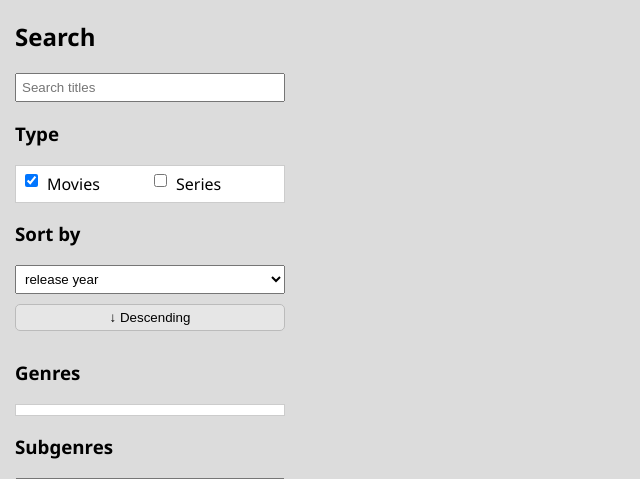
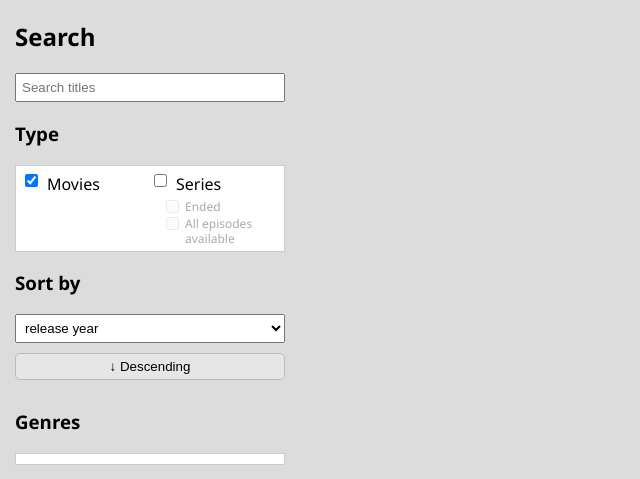
Before and after one commit to karussellbremser/media-control, a Flask app: page / in a window 1280 px wide. Shown: the part 199-678 px from the top of the page, without its empty margins (0-640 px from the left). Run offline with Flask 3, Linux system fonts and the light colour scheme; data that the repository does not hold is empty; some libraries are stand-ins or nearby versions.

Commit message:
server: "Ended" and "All episodes available" options for series
Two small checkboxes under Series narrow the shown series (movies are
unaffected): Ended (IMDb gives the series an end year) and All episodes
available (it has episodes and every one is in the library, the same test as
the complete-episodes badge). They are only enabled while Series is ticked
and are cleared by unticking it and by RESET FILTERS; the filter lives in
the shared _buildFilter, so the title count follows. UI texts say "the
library" rather than "your library".

Co-Authored-By: Claude Sonnet 5.5 <noreply@anthropic.com>

```diff
--- a/web/server.py
+++ b/web/server.py
@@ -96,20 +96,14 @@ def _buildFilter(search_query, year_from, year_to,
                  selected_interest_ids,
                  excluded_interest_ids,
                  selected_language_code,
-                 show_movies, show_series):
+                 show_movies, show_series,
+                 series_ended=False, series_fully_owned=False):
     """The part of the media query that decides WHICH titles match the current filter selection,
     shared by queryMedia (the list) and countMedia (the total shown above it) so the two can never
     disagree. Returns (joinSql, whereSql, havingSql, params) to be appended after "FROM media m JOIN
     title_type_enum tt ON ..." and before the caller's GROUP BY m.imdb_id / ORDER BY -- or None when
     no media type is selected at all (nothing can match)."""
-    # media types to include -- episodes never appear here (episodeTitleTypes is never added),
-    # since they were never meant to have their own top-level browsing entry
-    allowedTypeNames = []
-    if show_movies:
-        allowedTypeNames += Media.movieTitleTypes
-    if show_series:
-        allowedTypeNames += Media.seriesTitleTypes
-    if not allowedTypeNames:
+    if not (show_movies or show_series):
         return None
 
     joinSql = ""
@@ -121,8 +115,24 @@ def _buildFilter(search_query, year_from, year_to,
 
     sql = " WHERE m.subdir IS NOT NULL"
 
-    sql += " AND tt.title_type_name IN (" + ",".join("?" for _ in allowedTypeNames) + ")"
-    params.extend(allowedTypeNames)
+    # media types to include -- episodes never appear here (episodeTitleTypes is never added), since they
+    # were never meant to have their own top-level browsing entry. The two series options narrow the SERIES
+    # only (movies are unaffected): "ended" = IMDb gives the series an end year; "all episodes available" = it has
+    # episodes and every one of them is locally owned -- the same test as the list's complete-episodes badge
+    typeBranches = []
+    if show_movies:
+        typeBranches.append("tt.title_type_name IN (" + ",".join("?" for _ in Media.movieTitleTypes) + ")")
+        params.extend(Media.movieTitleTypes)
+    if show_series:
+        seriesCond = "tt.title_type_name IN (" + ",".join("?" for _ in Media.seriesTitleTypes) + ")"
+        params.extend(Media.seriesTitleTypes)
+        if series_ended:
+            seriesCond += " AND m.end_year IS NOT NULL"
+        if series_fully_owned:
+            seriesCond += (" AND EXISTS (SELECT 1 FROM media me WHERE me.series_imdb_id = m.imdb_id)"
+                           " AND NOT EXISTS (SELECT 1 FROM media me WHERE me.series_imdb_id = m.imdb_id AND me.subdir IS NULL)")
+        typeBranches.append("(" + seriesCond + ")")
+    sql += " AND (" + " OR ".join(typeBranches) + ")"
 
     # text search -- each word must match either the original or the primary (localized) title
     if search_query:
@@ -372,6 +382,8 @@ def search():
     selected_language_code = args.get('language') or None
     show_movies = args.get('movies', '1') == '1'
     show_series = args.get('series', '0') == '1'
+    series_ended = args.get('series_ended', '0') == '1'
+    series_fully_owned = args.get('series_full', '0') == '1'
 
     page = int(args.get('page', 1))
     limit = 50
@@ -398,7 +410,9 @@ def search():
             excluded_interest_ids,
             selected_language_code,
             show_movies,
-            show_series
+            show_series,
+            series_ended,
+            series_fully_owned
         )
         media = queryMedia(filters, args.get('sort', 'year'), args.get('order', 'desc'), limit, offset, random_seed)
         # the total only changes with the filters, not with the page, so only the first page asks for it
--- a/web/static/search.js
+++ b/web/static/search.js
@@ -25,6 +25,18 @@ document.addEventListener('DOMContentLoaded', () => {
 
 	const moviesCheckbox = document.getElementById('moviesCheckbox');
 	const seriesCheckbox = document.getElementById('seriesCheckbox');
+	// narrow the SERIES that are shown (movies are unaffected); only available while Series is ticked
+	const seriesEndedCheckbox = document.getElementById('seriesEndedCheckbox');
+	const seriesFullCheckbox = document.getElementById('seriesFullCheckbox');
+
+	function updateSeriesOptions() {
+		const enabled = seriesCheckbox.checked;
+		[seriesEndedCheckbox, seriesFullCheckbox].forEach(cb => {
+			if (!enabled) cb.checked = false;
+			cb.disabled = !enabled;
+			cb.closest('label').classList.toggle('disabled', !enabled);
+		});
+	}
 
 	const languageRadios = document.querySelectorAll('.languageRadio');
 	const genreCheckboxes = document.querySelectorAll('.genreCheckbox');
@@ -245,11 +257,11 @@ document.addEventListener('DOMContentLoaded', () => {
 					const link = makeEl('a', '', t.title + (t.year ? ' (' + t.year + ')' : ''));
 					if (t.owned) {
 						link.href = '#' + idString(t.imdbId);
-						link.title = 'in your library -- open';
+						link.title = 'in the library -- open';
 						attachDetailOpen(link, t.imdbId, t.title);
 					} else {
 						link.href = 'https://www.imdb.com/title/' + idString(t.imdbId) + '/';
-						link.title = 'not in your library -- open on IMDb';
+						link.title = 'not in the library -- open on IMDb';
 						link.target = '_blank';
 						link.rel = 'noopener noreferrer';
 					}
@@ -506,7 +518,7 @@ document.addEventListener('DOMContentLoaded', () => {
 				detailMeta.textContent = '';
 				detailChips.replaceChildren();
 				detailBody.replaceChildren(makeEl('div', 'detailError', err.status === 404
-					? "This title isn't in your library."
+					? "This title isn't in the library."
 					: 'The database may be temporarily busy -- close this and try again in a moment.'));
 				detailCover.classList.add('noCover');
 				detailCoverPane.classList.remove('coverLoading');
@@ -585,6 +597,7 @@ document.addEventListener('DOMContentLoaded', () => {
 
 		moviesCheckbox.checked = true;
 		seriesCheckbox.checked = false;
+		updateSeriesOptions();
 
 		document.querySelector('.languageRadio[value=""]').checked = true;
 
@@ -635,6 +648,8 @@ document.addEventListener('DOMContentLoaded', () => {
             language: document.querySelector('.languageRadio:checked').value,
 			movies: moviesCheckbox.checked ? '1' : '0',
 			series: seriesCheckbox.checked ? '1' : '0',
+			series_ended: seriesEndedCheckbox.checked ? '1' : '0',
+			series_full: seriesFullCheckbox.checked ? '1' : '0',
 			page: currentPage
         });
 
@@ -854,7 +869,12 @@ document.addEventListener('DOMContentLoaded', () => {
 	});
 
 	moviesCheckbox.addEventListener('change', () => resetAndSearch(input.value));
-	seriesCheckbox.addEventListener('change', () => resetAndSearch(input.value));
+	seriesCheckbox.addEventListener('change', () => {
+		updateSeriesOptions();
+		resetAndSearch(input.value);
+	});
+	seriesEndedCheckbox.addEventListener('change', () => resetAndSearch(input.value));
+	seriesFullCheckbox.addEventListener('change', () => resetAndSearch(input.value));
 
     [yearFrom, yearTo, ratingFrom, ratingTo, votesFrom, votesTo].forEach(el => {
         el.addEventListener('input', () => debounceSearch(input.value));
--- a/web/templates/index.html
+++ b/web/templates/index.html
@@ -122,6 +122,25 @@
 
 		.genre-list input[type="checkbox"] {
 			width: auto;
+		}
+
+		/* the two series options sit under the Series checkbox (the grid's right column), smaller and indented;
+		   they only mean something while Series is ticked, so they are greyed out otherwise */
+		.genre-list .seriesOption {
+			grid-column: 2;
+			align-items: flex-start; /* a label that wraps ("All episodes available") keeps its checkbox at the first line */
+			font-size: 12px;
+			line-height: 1.25;
+			margin: 2px 0 0 16px;
+			color: #444;
+		}
+
+		.genre-list .seriesOption input[type="checkbox"] {
+			margin: 1px 0 0;
+		}
+
+		.genre-list .seriesOption.disabled {
+			opacity: 0.45;
 		}
 
         .genre-list {
@@ -1009,6 +1028,14 @@
 				<input type="checkbox" id="seriesCheckbox">
 				<span>Series</span>
 			</label>
+			<label class="seriesOption disabled">
+				<input type="checkbox" id="seriesEndedCheckbox" disabled>
+				<span title="series that have finished airing">Ended</span>
+			</label>
+			<label class="seriesOption disabled">
+				<input type="checkbox" id="seriesFullCheckbox" disabled>
+				<span title="series of which every episode is in the library">All episodes available</span>
+			</label>
 		</div>
 
 		<h3>Sort by</h3>
```
Also changed, not shown: README.md.
